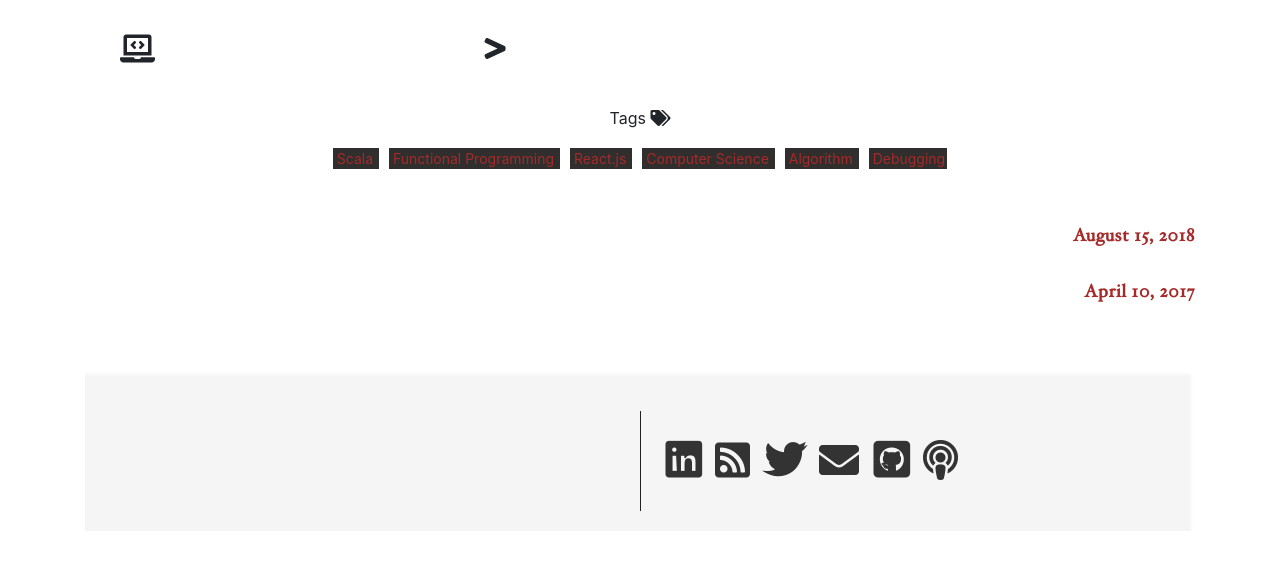
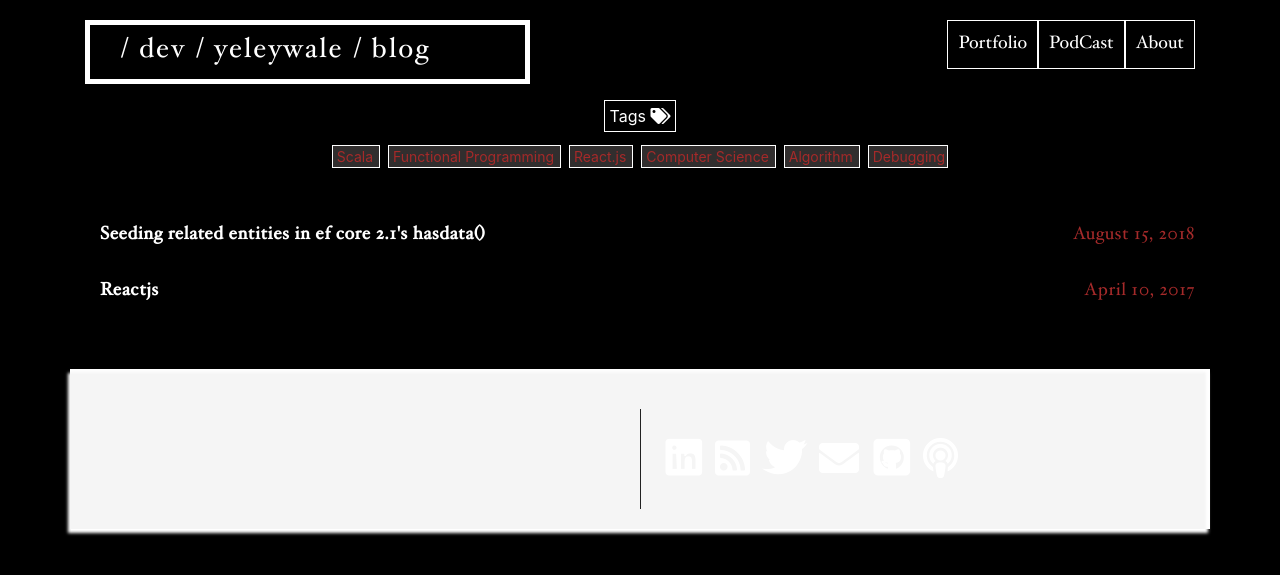
Before and after one commit to yeleywale/yeleywale.github.io, a Jekyll site: the page built from index.html, in a window 1280 px wide. Shown: the top 575 px of the page. Built offline with Jekyll 4.4.1, drawn with Linux system fonts in a browser that asks for light colours; nearby versions of some CDN libraries.

Commit message:
Fix bug in UI

```diff
--- a/_layouts/default.html
+++ b/_layouts/default.html
@@ -32,9 +32,8 @@
 
             <div class="row">
                 <div class="site-info col-5">
-                    <h1 class="site-name"><i class="fas fa-laptop-code"></i><a
-                            href="{{ site.baseurl }} /">{{" / dev / " | append: site.name | append: " / blog "}} </a><i
-                            class="fas fa-greater-than"></i> </h1>
+                    <h1 class="site-name"><a
+                            href="{{ site.baseurl }} /">{{" / dev / " | append: site.name | append: " / blog "}} </a> </h1>
                     <!-- <p class="site-description">{{ site.description }}</p> -->
                 </div>
 
--- a/style.scss
+++ b/style.scss
@@ -21,7 +21,7 @@
 }
 
 body {
-    background: $mainbg;
+    background: $mainbg !important;
     font: 18px/1.4 $Hoefler;
     color: $textColor;
 }
@@ -211,6 +211,7 @@
     div {
         margin-bottom: 16px;
         span {
+            color: white;
             border: 1px solid white;
             padding: 5px;
         }
@@ -312,7 +313,7 @@
                 transition-property: text-indent, background-color;
                 transition-duration: 0.5s;
                 transition-delay: 0.1s;
-                font-weight: bold;
+                // font-weight: bold;
                 font-size: 18px;
                 letter-spacing: 0.5px;
                 &:hover {
@@ -363,8 +364,7 @@
 
 .outer-footer {
     box-shadow: -2px 4px 3px #fff;
-    padding: 0;
-
+    padding: 0 !important;
 }
 
 footer {
@@ -387,7 +387,7 @@
         font-weight: 900;
         font-size: 40px;
         text-indent: 10px;
-        color: $darkGray;
+        color: $white;
         &:hover {
             color: $darkerGray;
         }
```
